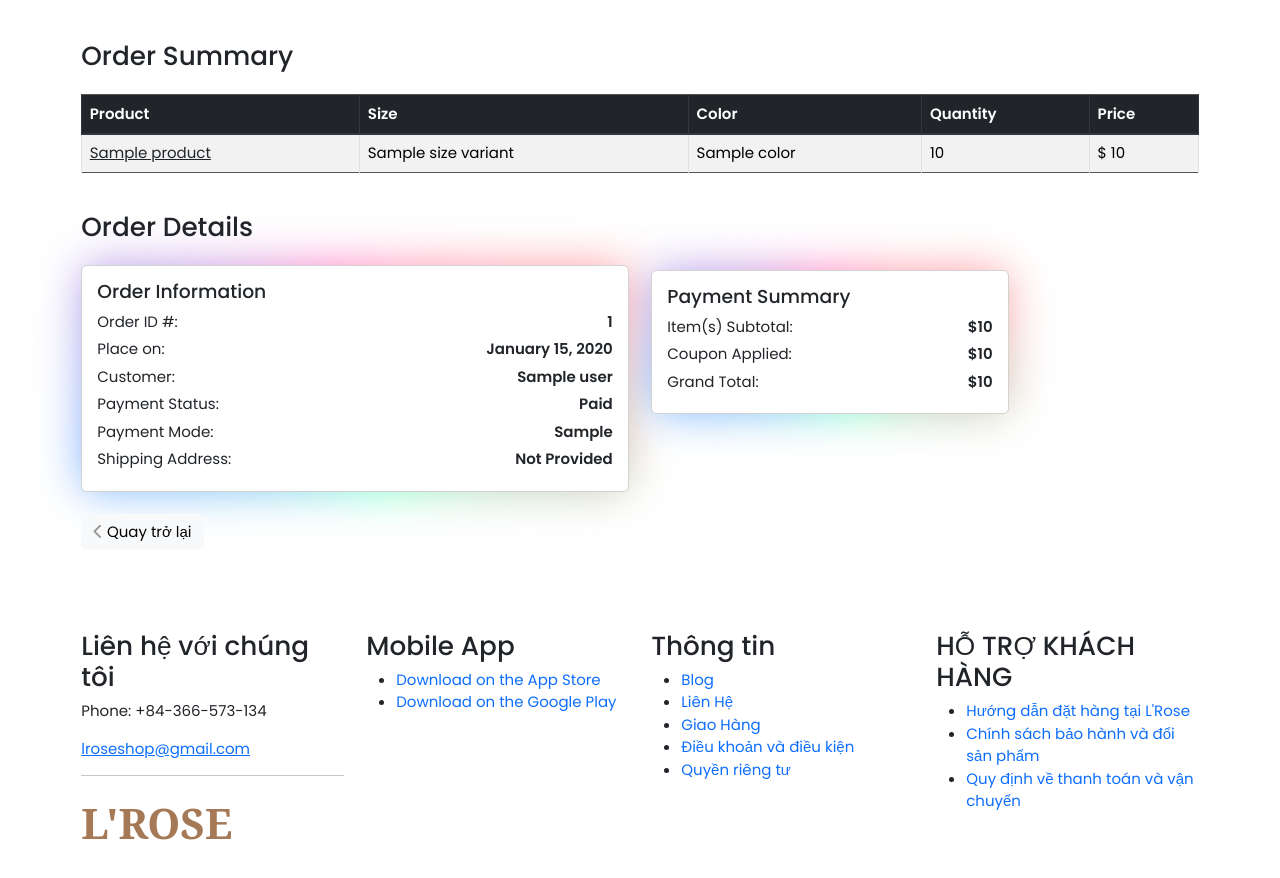
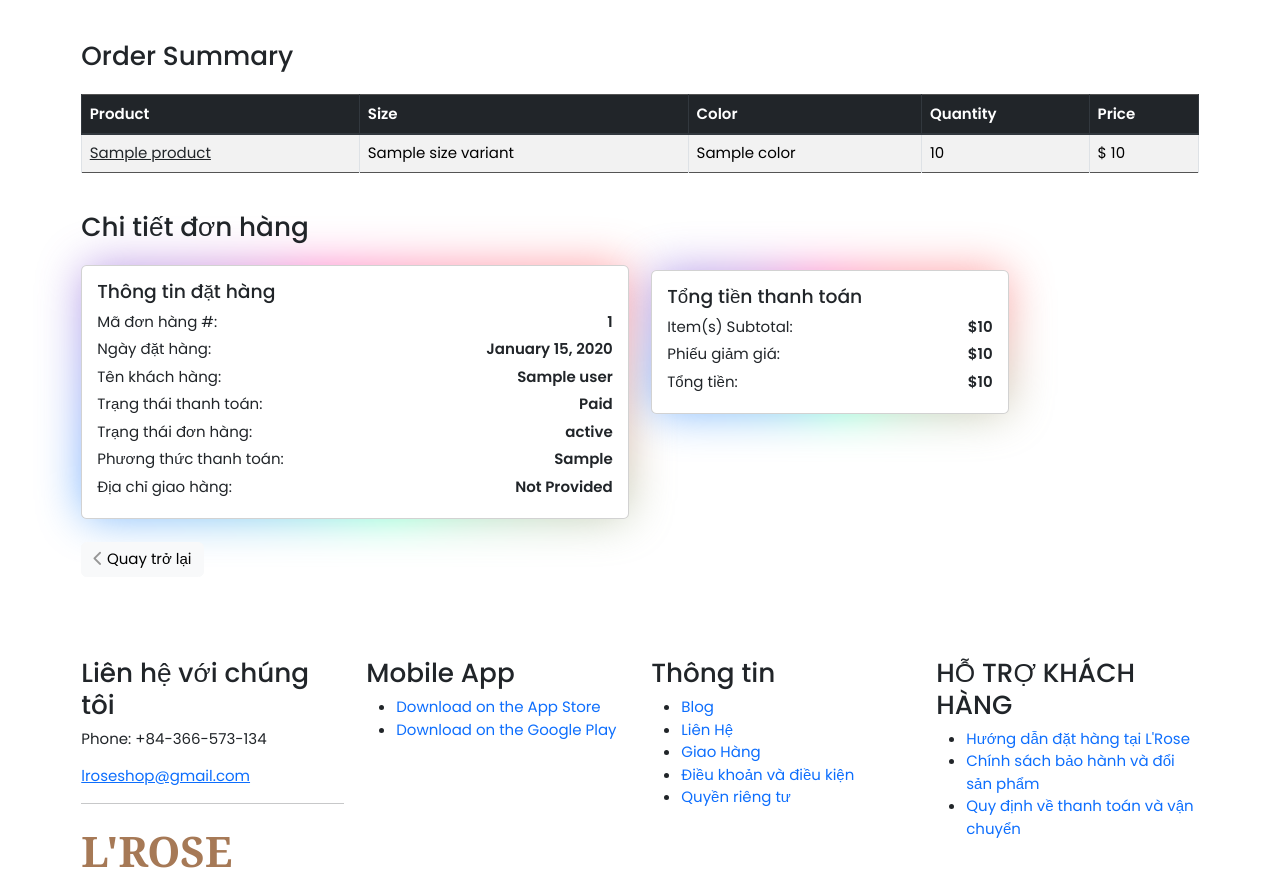
Before and after one commit to Nhom10-48K222/shop_project, a Django app: template templates/accounts/order_details.html in a window 1280 px wide. Shown: the part 78-956 px from the top of the page. Before the commit the page ends 918 px from the top, so only its background shows below. Run offline with Django 5.2, Linux system fonts and the light colour scheme; the template is opened without the code that fills it: most values are stand-ins (such as "Sample title", 1, 10 or a date in 2020); some libraries are stand-ins or nearby versions; some web fonts are replaced.

Commit message:
src update

```diff
--- a/home/views.py
+++ b/home/views.py
@@ -89,7 +89,8 @@ def contact(request):
 
         return render(request, 'home/contact.html')
 
-    except Exception:
+    except Exception as err:
+        print(err)
         messages.warning(request, 'Invalid Email Address!')
 
     return HttpResponseRedirect(request.META.get('HTTP_REFERER'))
--- a/templates/accounts/order_details.html
+++ b/templates/accounts/order_details.html
@@ -46,42 +46,48 @@
 
       <!-- Order Details Summary -->
       <main class="col-md-6">
-        <h3 class="mb-4">Order Details</h3>
+        <h3 class="mb-4">Chi tiết đơn hàng</h3>
         <div class="card mb-4">
           <div class="card-body">
-            <h5 class="card-title">Order Information</h5>
+            <h5 class="card-title">Thông tin đặt hàng</h5>
             <dl class="dlist-align">
-              <dt style="width: 135px;">Order ID #:</dt>
+              <dt style="width: 190px;">Mã đơn hàng #:</dt>
               <dd class="text-right">
                 <strong>{{ order.order_id }}</strong>
               </dd>
             </dl>
             <dl class="dlist-align">
-              <dt style="width: 135px;">Place on:</dt>
+              <dt style="width: 190px;">Ngày đặt hàng:</dt>
               <dd class="text-right">
                 <strong>{{ order.order_date|date:"F j, Y" }}</strong>
               </dd>
             </dl>
             <dl class="dlist-align">
-              <dt style="width: 135px;">Customer:</dt>
+              <dt style="width: 190px;">Tên khách hàng:</dt>
               <dd class="text-right">
                 <strong>{{ order.user.get_full_name }}</strong>
               </dd>
             </dl>
             <dl class="dlist-align">
-              <dt style="width: 135px;">Payment Status:</dt>
+              <dt style="width: 190px;">Trạng thái thanh toán:</dt>
               <dd class="text-right">
                 <strong>{{ order.payment_status }}</strong>
               </dd>
             </dl>
             <dl class="dlist-align">
-              <dt style="width: 135px;">Payment Mode:</dt>
+              <dt style="width: 190px;">Trạng thái đơn hàng:</dt>
+              <dd class="text-right">
+                <strong>{{ order.product_status }}</strong>
+              </dd>
+            </dl>
+            <dl class="dlist-align">
+              <dt style="width: 190px;">Phương thức thanh toán:</dt>
               <dd class="text-right">
                 <strong>{{ order.payment_mode }}</strong>
               </dd>
             </dl>
             <dl class="dlist-align">
-              <dt style="width: 150px;">Shipping Address:</dt>
+              <dt style="width: 190px;">Địa chỉ giao hàng:</dt>
               <dd class="text-right">
                 <strong>{{ order.shipping_address|default:"Not Provided" }}</strong>
               </dd>
@@ -96,7 +102,7 @@
       <main class="col-md-4">
         <div class="card" style="margin-top: 59px;">
           <div class="card-body">
-            <h5 class="card-title">Payment Summary</h5>
+            <h5 class="card-title">Tổng tiền thanh toán</h5>
             <dl class="dlist-align">
               <dt style="width: 135px;">Item(s) Subtotal:</dt>
               <dd class="text-right">
@@ -105,14 +111,14 @@
             </dl>
 
             <dl class="dlist-align">
-              <dt style="width: 135px;">Coupon Applied:</dt>
+              <dt style="width: 135px;">Phiếu giảm giá:</dt>
               <dd class="text-right">
                 <strong>${{ order.coupon.discount_amount|default:"0" }}</strong>
               </dd>
             </dl>
 
             <dl class="dlist-align">
-              <dt style="width: 135px;">Grand Total:</dt>
+              <dt style="width: 135px;">Tổng tiền:</dt>
               <dd class="text-right">
                 <strong>${{ order.grand_total }}</strong>
               </dd>
@@ -127,5 +133,10 @@
     <i class="fa fa-chevron-left"></i> Quay trở lại
     </a>
   </div>
+
+   <!-- <form action="{% url 'review_Order'%}" method="post">
+      {% csrf_token %}
+        <button type="submit">Nhận hàng</button>
+    </form>-->
 </section>
 {% endblock %}
--- a/templates/home/contact.html
+++ b/templates/home/contact.html
@@ -34,7 +34,7 @@
             </li>
             <li class="d-flex text-black">
               <span class="mr-3"><i class="fas fa-envelope"></i></span>
-              <a href="#">lroseshop@gmail.com</a>
+              <a href="mailto:Hoangtra687@gmail.com">lroseshop@gmail.com</a>
             </li>
           </ul>
         </div>
```
Also changed, not shown: accounts/views.py (+4 -5 lines), ecomm/settings.py (+24 -33 lines), templates/accounts/login.html (+10 -10 lines), templates/accounts/order_pdf_generate.html (+16 -10 lines), templates/accounts/register.html (+9 -9 lines), accounts/migrations/0016_order_product_status.py (added), accounts/migrations/0017_alter_order_product_status.py (added), products/migrations/0015_delete_wishlist.py (added), public/media/profile/Ảnh_chụp_màn_hình_2024-12-09_111926.png (added).
